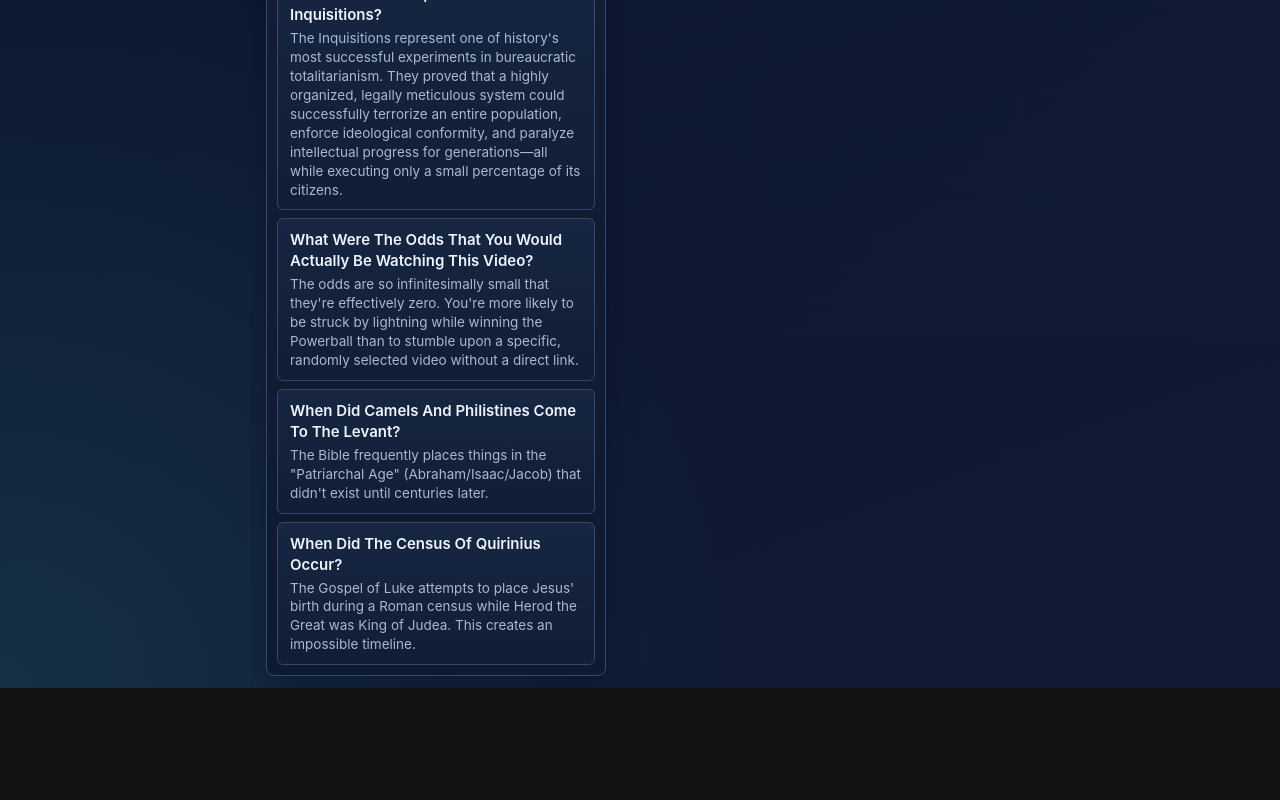
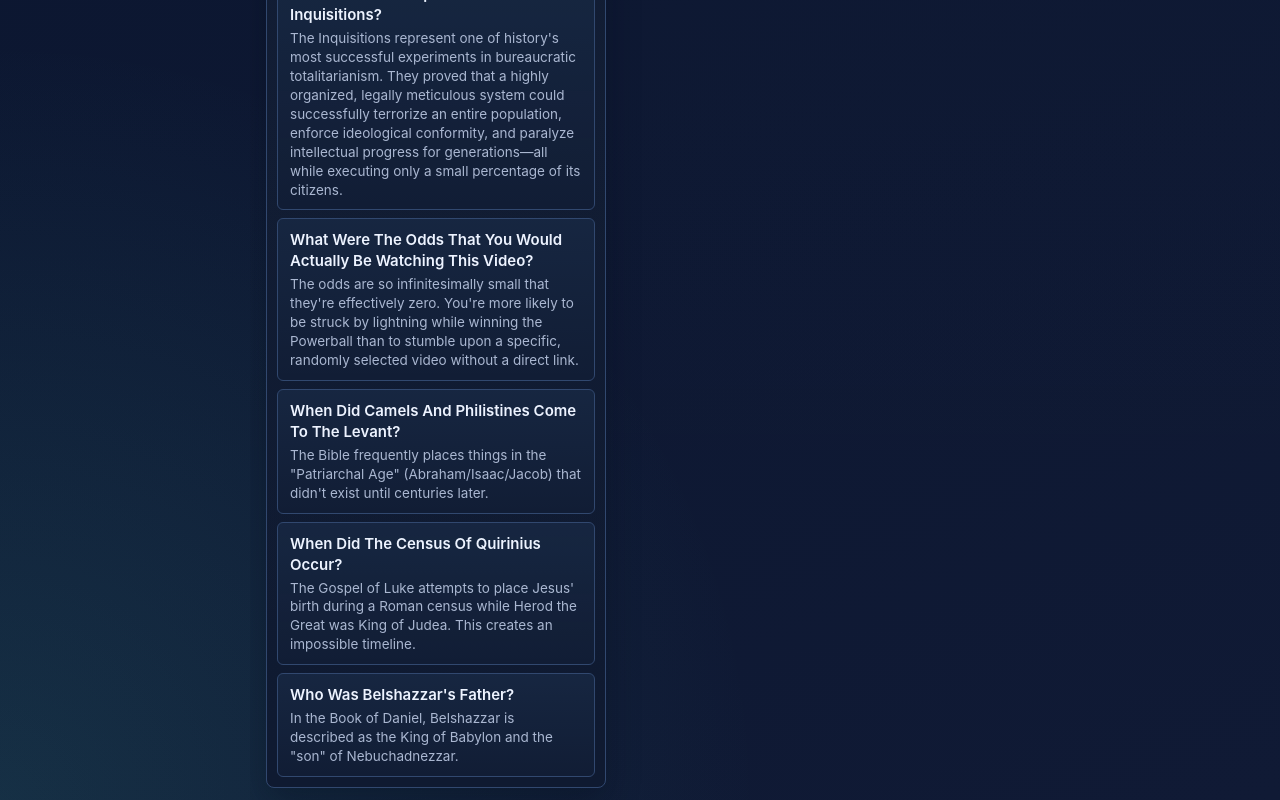
Before and after one commit to bytebodger/skepticus-info, a React (Vite) app: page /docs in a window 1280 px wide. Shown: the part 1838-2638 px from the top of the page. Before the commit the page ends 2526 px from the top, so only its background shows below. Built offline with nearby package versions, Linux system fonts and the light colour scheme.

Commit message:
added docs

```diff
--- a/src/data/docs.ts
+++ b/src/data/docs.ts
@@ -85,6 +85,12 @@ export const markdownDocs: MarkdownDoc[] = [
         summary: 'The Bible frequently places things in the "Patriarchal Age" (Abraham/Isaac/Jacob) that didn\'t exist until centuries later.',
         fileName: 'philistines-and-camels.md',
     },
+    {
+        slug: 'belshazzars-father',
+        title: 'Who Was Belshazzar\'s Father?',
+        summary: 'In the Book of Daniel, Belshazzar is described as the King of Babylon and the "son" of Nebuchadnezzar.',
+        fileName: 'belshazzars-father.md',
+    },
 ];
 
 export function getMarkdownDocsSorted(): MarkdownDoc[]
```
Also changed, not shown: public/markdown/belshazzars-father.md (added, +6 -0 lines), public/markdown/philistines-and-camels.md (+2 -0 lines).
